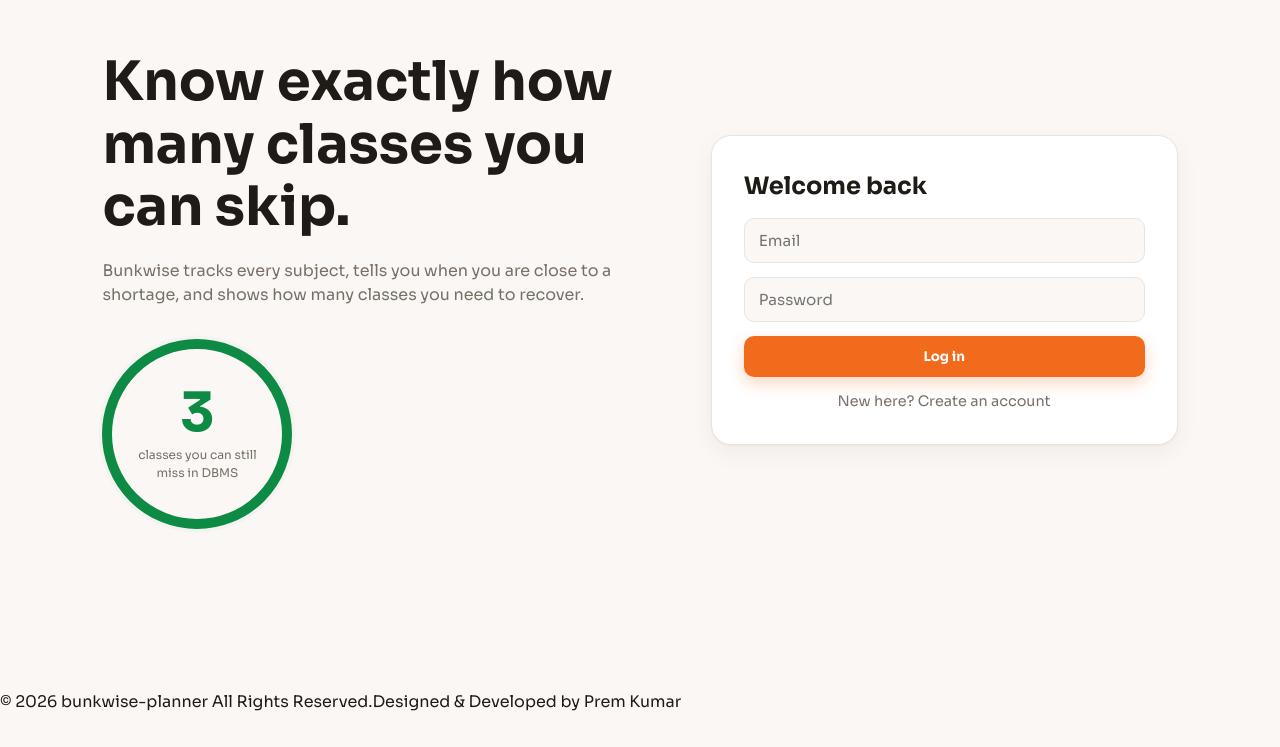
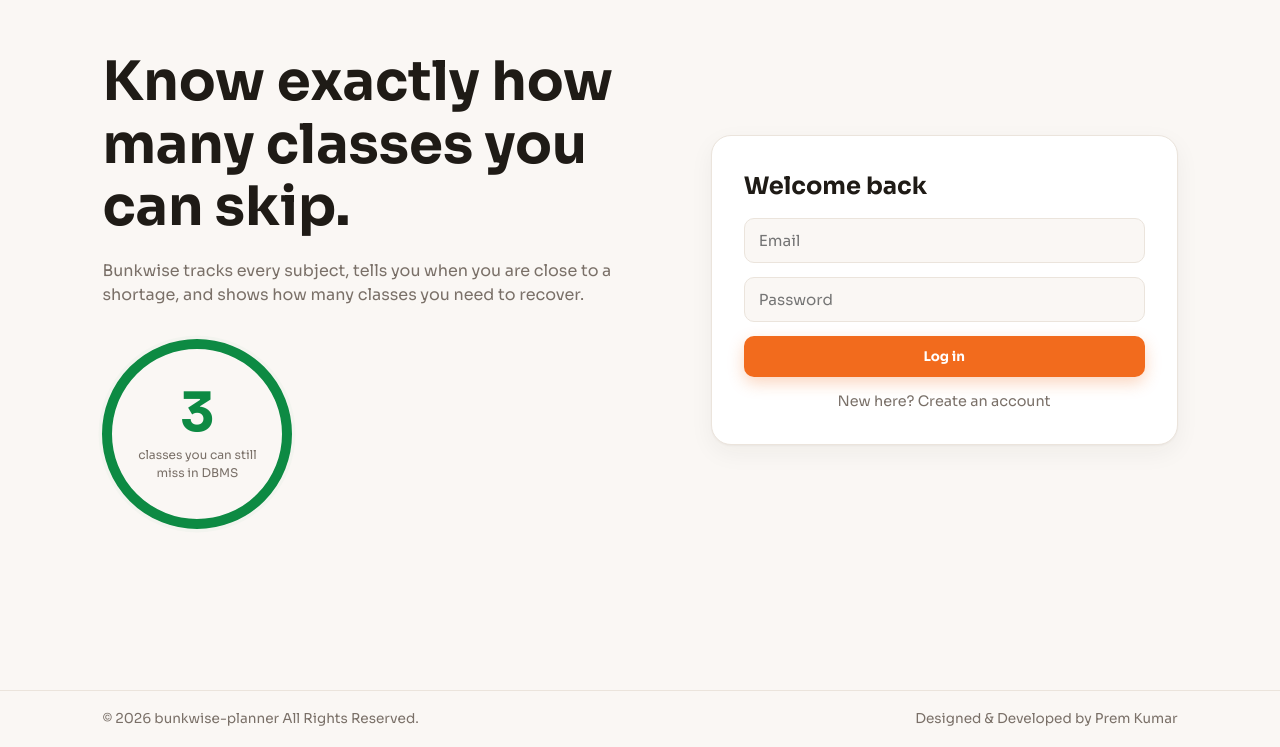
Before and after one commit to prembhagat01/attendance-planner, a React (Vite) app in the folder frontend/: page / in a window 1280 px wide. Shown: the part 110-857 px from the top of the page. Before the commit the page ends 824 px from the top, so only its background shows below. Built offline with nearby package versions, Linux system fonts and the light colour scheme; no server answers.

Commit message:
Footer styles

```diff
--- a/frontend/src/styles.css
+++ b/frontend/src/styles.css
@@ -464,3 +464,30 @@
 @media (max-width: 800px) {
   .admin-summary { grid-template-columns: 1fr 1fr; }
 }
+
+/* ---------- Footer ---------- */
+.app {
+  min-height: 100vh;
+  display: flex;
+  flex-direction: column;
+}
+
+.app > .dashboard {
+  width: 100%;
+  flex: 1;
+}
+
+.footer {
+  display: flex;
+  justify-content: space-between;
+  flex-wrap: wrap;
+  gap: 8px;
+  padding: 18px 8vw;
+  border-top: 1px solid var(--line);
+  color: var(--muted);
+  font-size: 0.85rem;
+}
+
+@media (max-width: 800px) {
+  .footer { flex-direction: column; text-align: center; }
+}
```
